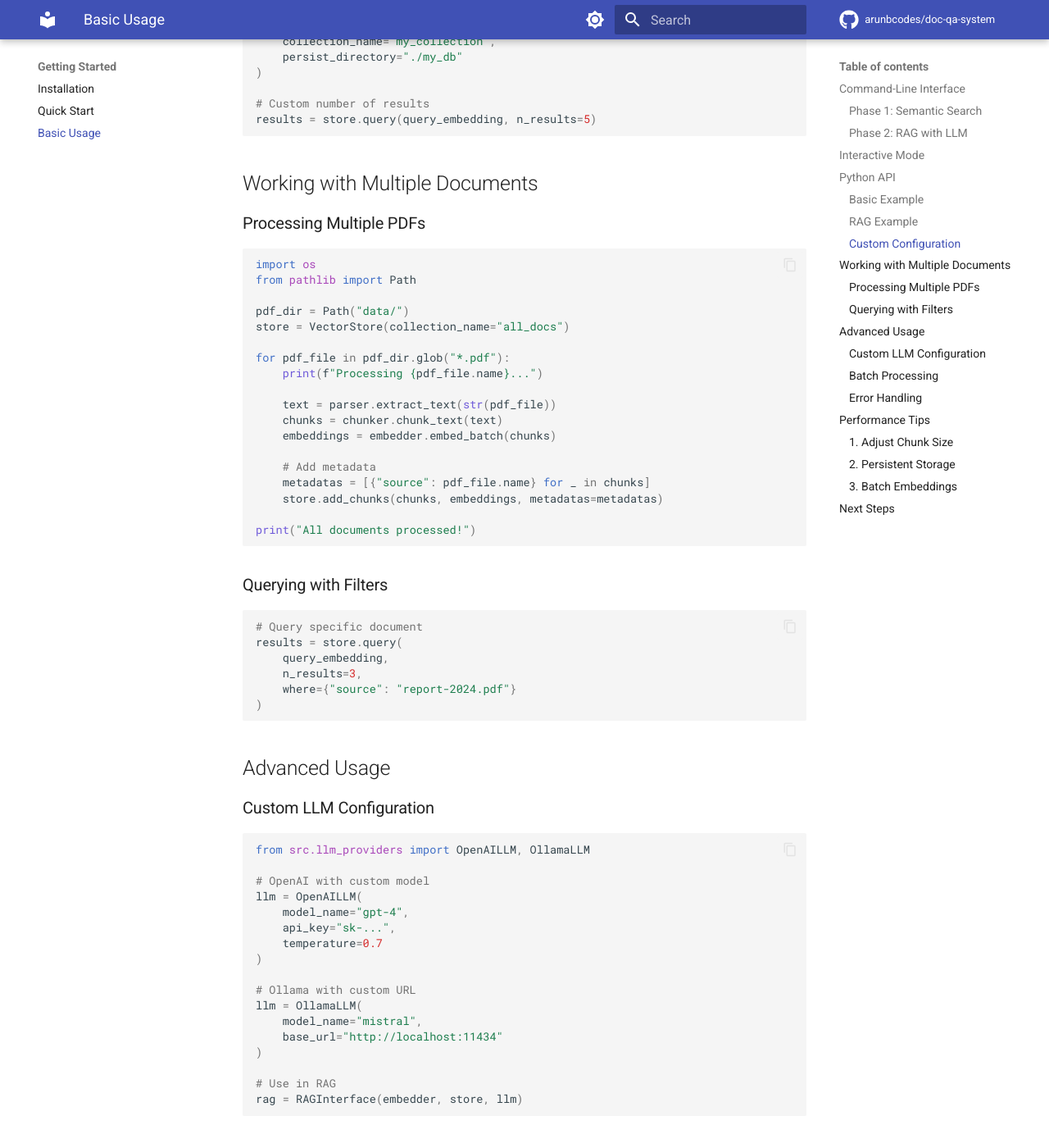
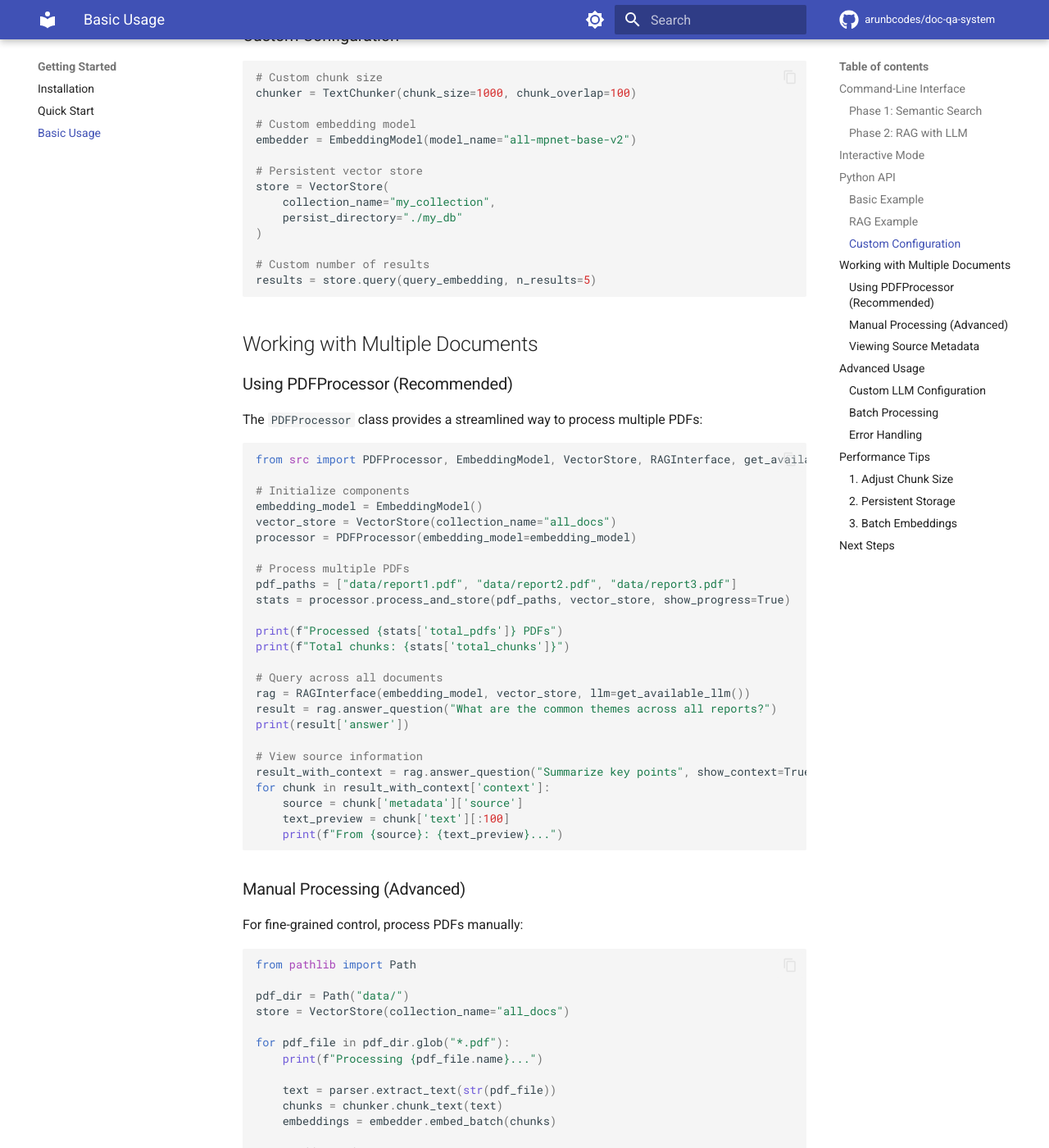
Before and after one commit to arunbcodes/doc-qa-system, an MkDocs documentation site: the page built from docs/getting-started/basic-usage.md, in a window 1280 px wide and 1400 px high, scrolled down 2431 px. Shown: the whole window at 82% size. Built offline with MkDocs 1.6.1 and Material for MkDocs 9.7.7, drawn with Linux system fonts in a browser that asks for light colours; comment, search, counter and statistics services are not loaded; some of the changed text lies outside the part shown.

Commit message:
Update documentation for multi-PDF support
- docs/index.md: Add multi-PDF to key features
- docs/getting-started/quickstart.md: Add multi-PDF examples
- docs/getting-started/basic-usage.md: Document PDFProcessor class and multi-PDF workflows
- .gitignore: Add coverage files

Documentation now includes:
- CLI usage for multiple PDFs
- PDFProcessor API examples
- Source metadata tracking examples
- Backward compatibility notes

````diff
--- a/docs/getting-started/basic-usage.md
+++ b/docs/getting-started/basic-usage.md
@@ -23,8 +23,14 @@ python main.py data/research-paper.pdf
 
 ### Phase 2: RAG with LLM
 
+**Single PDF:**
 ```bash
 python main_rag.py <pdf_file>
+```
+
+**Multiple PDFs:**
+```bash
+python main_rag.py <pdf_file1> <pdf_file2> [pdf_file3 ...]
 ```
 
 **Features:**
@@ -32,15 +38,19 @@ python main_rag.py <pdf_file>
 - Multiple LLM support
 - Context-aware responses
 - Source attribution
+- **Multi-PDF support**: Query across multiple documents simultaneously
 
-**Example:**
+**Examples:**
 ```bash
-# With environment variable
+# Single PDF with environment variable
 export OPENAI_API_KEY="sk-..."
 python main_rag.py data/research-paper.pdf
 
-# Or inline
-OPENAI_API_KEY="sk-..." python main_rag.py data/research-paper.pdf
+# Multiple PDFs
+python main_rag.py data/report1.pdf data/report2.pdf data/report3.pdf
+
+# Multiple PDFs with inline API key
+OPENAI_API_KEY="sk-..." python main_rag.py data/doc1.pdf data/doc2.pdf
 ```
 
 ## Interactive Mode
@@ -129,10 +139,43 @@ results = store.query(query_embedding, n_results=5)
 
 ## Working with Multiple Documents
 
-### Processing Multiple PDFs
+### Using PDFProcessor (Recommended)
+
+The `PDFProcessor` class provides a streamlined way to process multiple PDFs:
 
 ```python
-import os
+from src import PDFProcessor, EmbeddingModel, VectorStore, RAGInterface, get_available_llm
+
+# Initialize components
+embedding_model = EmbeddingModel()
+vector_store = VectorStore(collection_name="all_docs")
+processor = PDFProcessor(embedding_model=embedding_model)
+
+# Process multiple PDFs
+pdf_paths = ["data/report1.pdf", "data/report2.pdf", "data/report3.pdf"]
+stats = processor.process_and_store(pdf_paths, vector_store, show_progress=True)
+
+print(f"Processed {stats['total_pdfs']} PDFs")
+print(f"Total chunks: {stats['total_chunks']}")
+
+# Query across all documents
+rag = RAGInterface(embedding_model, vector_store, llm=get_available_llm())
+result = rag.answer_question("What are the common themes across all reports?")
+print(result['answer'])
+
+# View source information
+result_with_context = rag.answer_question("Summarize key points", show_context=True)
+for chunk in result_with_context['context']:
+    source = chunk['metadata']['source']
+    text_preview = chunk['text'][:100]
+    print(f"From {source}: {text_preview}...")
+```
+
+### Manual Processing (Advanced)
+
+For fine-grained control, process PDFs manually:
+
+```python
 from pathlib import Path
 
 pdf_dir = Path("data/")
@@ -152,15 +195,18 @@ for pdf_file in pdf_dir.glob("*.pdf"):
 print("All documents processed!")
 ```
 
-### Querying with Filters
+### Viewing Source Metadata
+
+All chunks include source tracking metadata:
 
 ```python
-# Query specific document
-results = store.query(
-    query_embedding,
-    n_results=3,
-    where={"source": "report-2024.pdf"}
-)
+# Get results with context
+result = rag.answer_question("What is the policy?", show_context=True)
+
+# Check which PDFs the answer came from
+for chunk in result['context']:
+    print(f"Source: {chunk['metadata']['source']}")
+    print(f"Text: {chunk['text'][:200]}...")
 ```
 
 ## Advanced Usage
````
Also changed, not shown: docs/getting-started/quickstart.md (+8 -2 lines), docs/index.md (+1 -0 lines).
